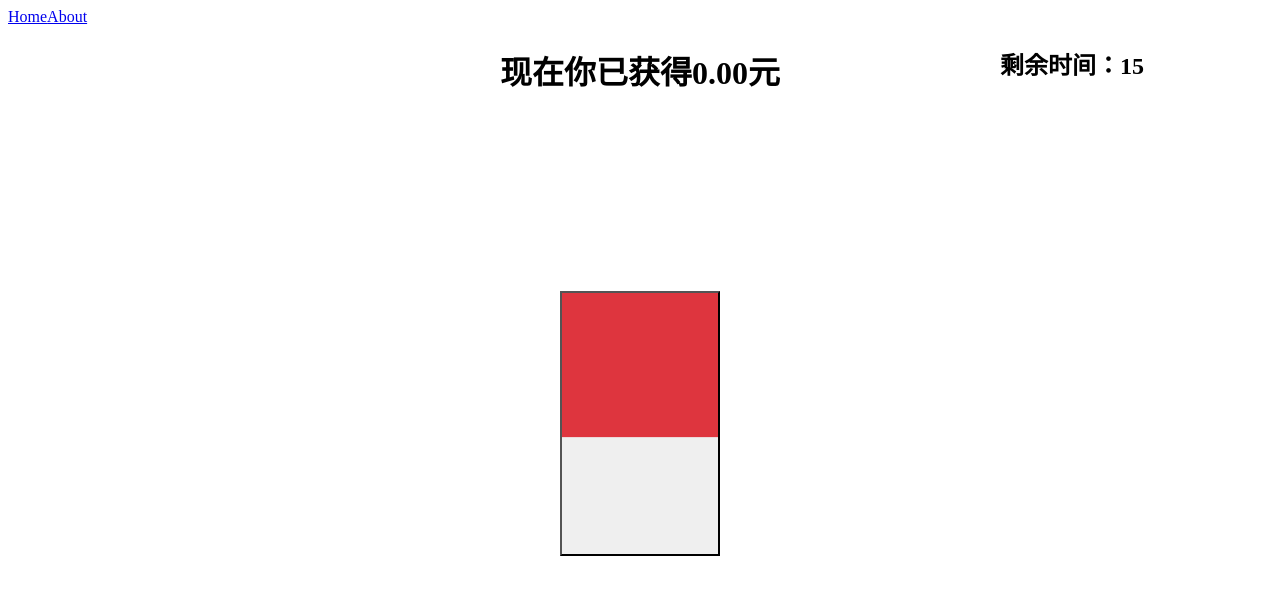
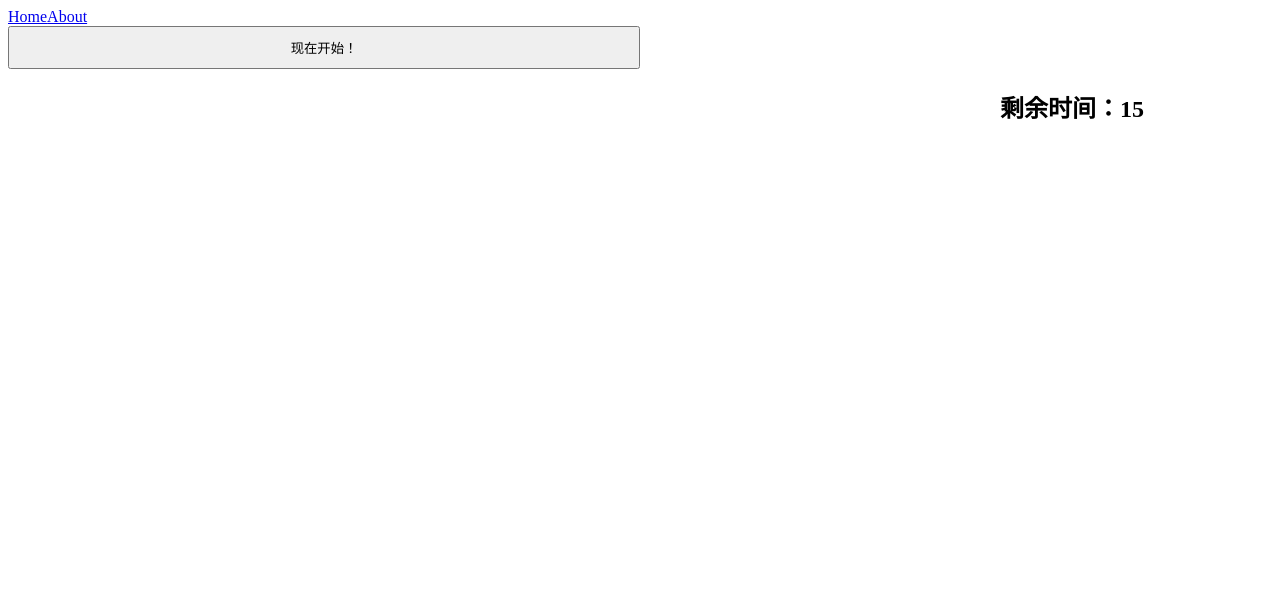
Before and after one commit to 0x002500/red-packet, a Vue app: page / in a window 1280 px wide. Shown: the top 594 px of the page. Built offline with nearby package versions, Linux system fonts and the light colour scheme.

Commit message:
[feat] add something

```diff
--- a/src/views/HomeView.vue
+++ b/src/views/HomeView.vue
@@ -7,22 +7,39 @@ export default {
   data() {
     return {
       count: 0,
-      time: 15
+      time: 15,
+      type : 'A'
     }
+  },
+  mounted() {
+    this.getCountdown();
   },
   methods: {
     //add money to the total money when user click
-    onclick() {
+    add_money() {
       this.count += Math.random() + 1;
+    },
+    getCountdown() {
+      let clock = window.setInterval(() => {
+        this.content = this.totalTime + 's后重新发送';
+        this.totalTime--;
+        if (this.totalTime < 0) {
+          this.type = 'C';
+          window.clearInterval(clock);
+        }
+      }, 1000);
     }
   }
 }
 </script>
 
 <template>
-    <h1 class="title">现在你已获得{{ count.toFixed(2) }}元</h1>
-    <h2 class="downclock">剩余时间：{{ time }}</h2>
-  <button @click="onclick" class="main-button"><img src="/red-packet.png" alt="The picture for an red packet" /></button>
+  <button v-if="type === 'A'" @click="type = 'B'" class="start-button">现在开始！</button>
+  <h1 class="title" v-else-if="type === 'B'">现在你已获得{{ count.toFixed(2) }}元</h1>
+  <h1 v-else> 结束！</h1>
+  <h2 class="downclock">剩余时间：{{ time }}</h2>
+  <button @click="add_money" class="main-button" v-if="type === 'B'"><img src="/red-packet.png"
+      alt="The picture for an red packet" /></button>
 </template>
 
 <style>
@@ -39,9 +56,16 @@ export default {
   left: 50%;
   transform: translate(-50%, 0);
 }
+
 .downclock {
   position: absolute;
   right: 5%;
   transform: translate(-50%, 0);
 }
+.start-button {
+  margin: auto;
+    width: 50%;
+    padding: 10px;
+  transform: scale(1);
+}
 </style>
```
